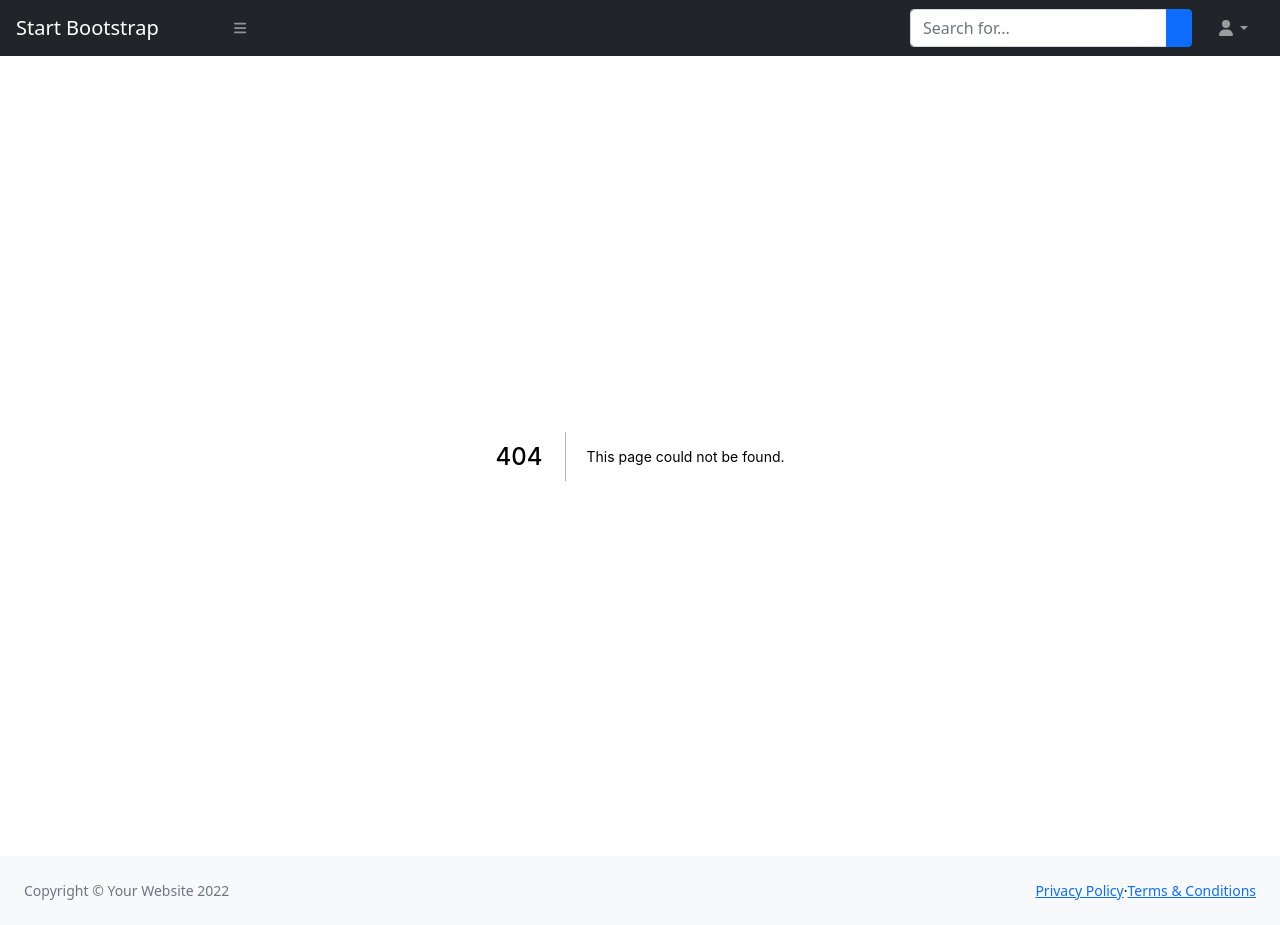
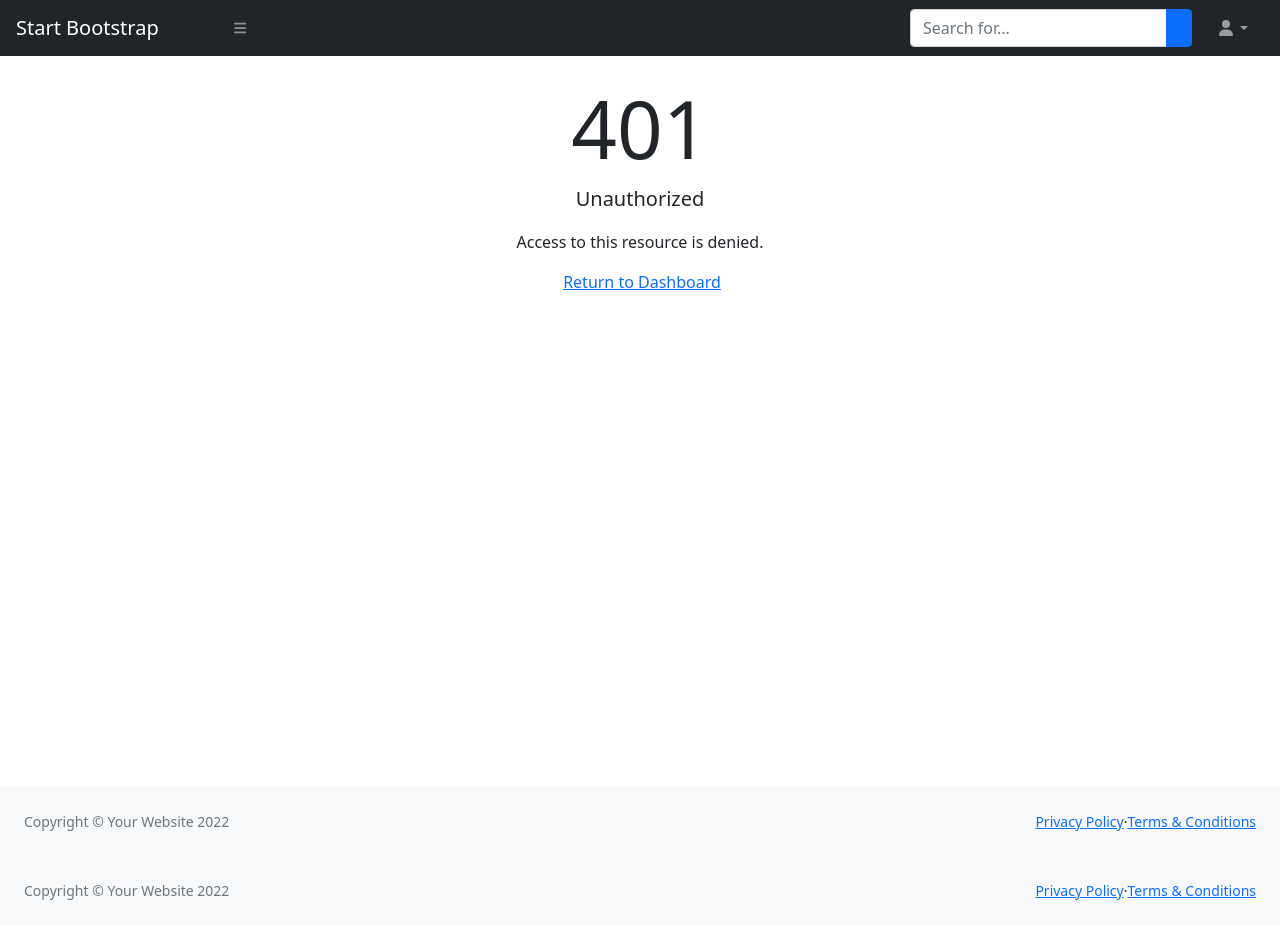
Before and after one commit to M-nganongo/dashboard, a Next.js app: page /401 in a window 1280 px wide. Before the commit this address had no page. Built offline with nearby package versions, Linux system fonts and the light colour scheme.

Commit message:
ajout page error

```diff
--- /dev/null
+++ b/pages/401.js
@@ -0,0 +1,44 @@
+import Head from 'next/head'
+
+const error1 = () =>{
+    return(
+        <div>
+            <div id="layoutError">
+            <div id="layoutError_content">
+                <main>
+                    <div class="container">
+                        <div class="row justify-content-center">
+                            <div class="col-lg-6">
+                                <div class="text-center mt-4">
+                                    <h1 class="display-1">401</h1>
+                                    <p class="lead">Unauthorized</p>
+                                    <p>Access to this resource is denied.</p>
+                                    <a href="index.html">
+                                        <i class="fas fa-arrow-left me-1"></i>
+                                        Return to Dashboard
+                                    </a>
+                                </div>
+                            </div>
+                        </div>
+                    </div>
+                </main>
+            </div>
+            <div id="layoutError_footer">
+                <footer class="py-4 bg-light mt-auto">
+                    <div class="container-fluid px-4">
+                        <div class="d-flex align-items-center justify-content-between small">
+                            <div class="text-muted">Copyright &copy; Your Website 2022</div>
+                            <div>
+                                <a href="#">Privacy Policy</a>
+                                &middot;
+                                <a href="#">Terms &amp; Conditions</a>
+                            </div>
+                        </div>
+                    </div>
+                </footer>
+            </div>
+        </div>
+        </div>
+    )
+}
+export default error1;
```
Also changed, not shown: pages/404.js (added, +43 -0 lines), pages/500.js (added, +43 -0 lines), public/assets/img/error-404-monochrome.svg (added), 1 other file (tests, documents, lock files or other folders).
